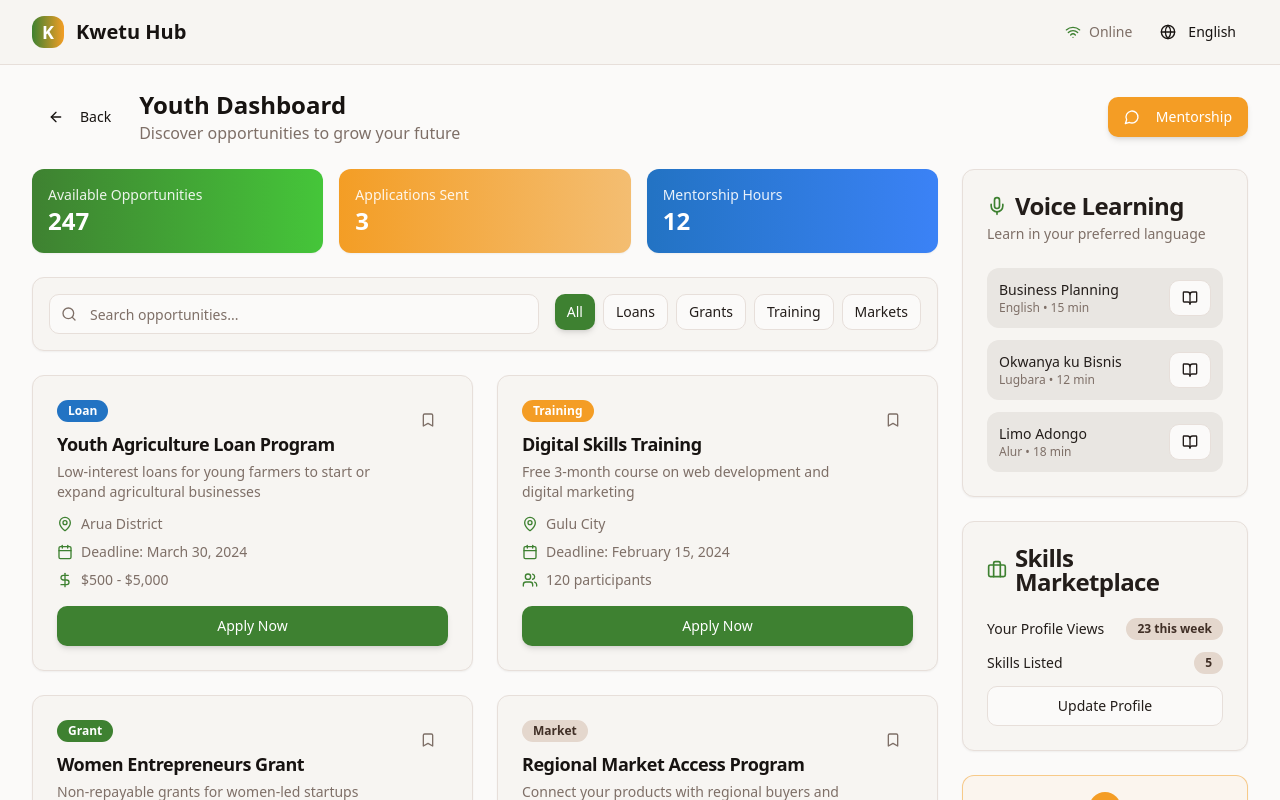
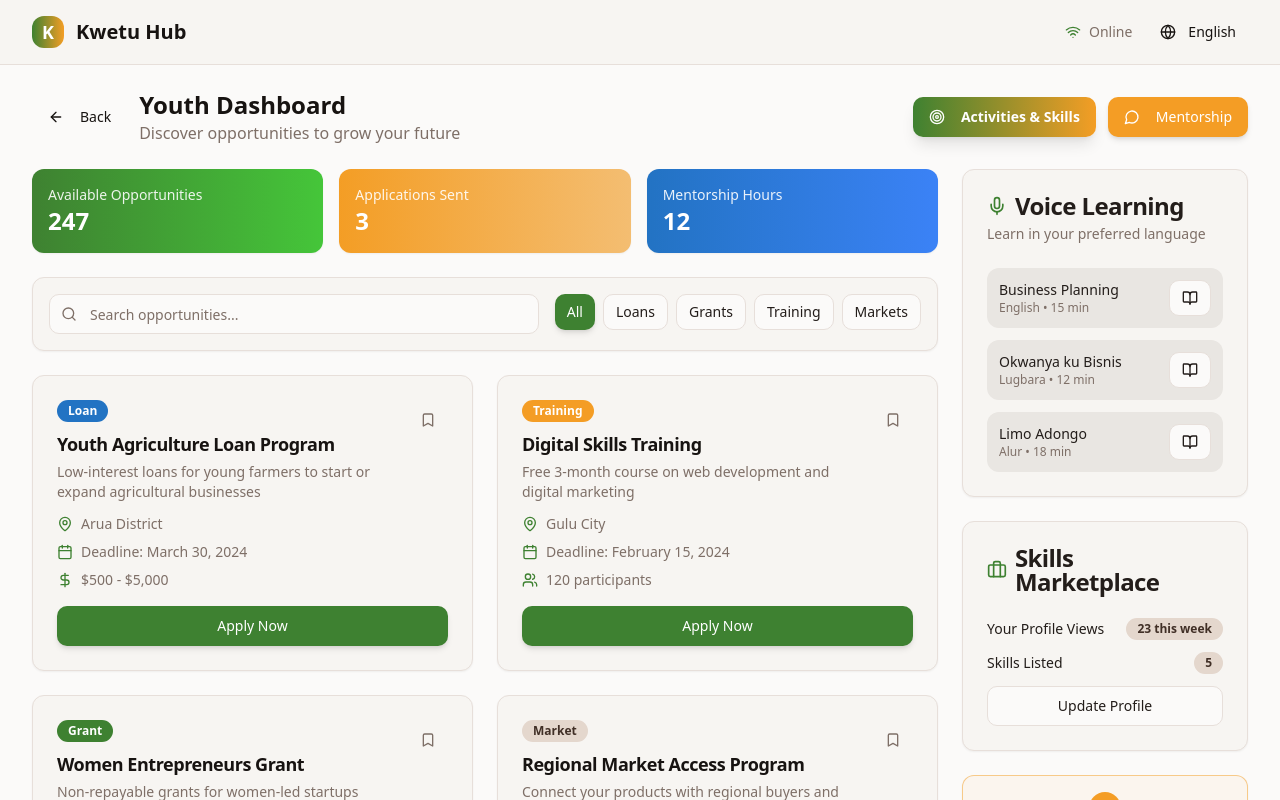
Before and after one commit to AliceMarthaxx/luma-grow-bridge, a React (Vite) app: page /youth in a window 1280 px wide. Shown: the top 800 px of the page. Built offline with nearby package versions, Linux system fonts and the light colour scheme.

Commit message:
Add activities button to Youth page
Add a button to the Youth page that links to a new page displaying various activities and skills.

```diff
--- a/src/pages/YouthDashboard.tsx
+++ b/src/pages/YouthDashboard.tsx
@@ -1,5 +1,5 @@
 import { useState } from "react";
-import { ArrowLeft, Search, Filter, MessageCircle, Mic, BookOpen, Briefcase } from "lucide-react";
+import { ArrowLeft, Search, Filter, MessageCircle, Mic, BookOpen, Briefcase, Target } from "lucide-react";
 import { Button } from "@/components/ui/button";
 import { Input } from "@/components/ui/input";
 import { Card, CardContent, CardDescription, CardHeader, CardTitle } from "@/components/ui/card";
@@ -77,10 +77,16 @@ const YouthDashboard = ({ onBack }: YouthDashboardProps) => {
               <p className="text-muted-foreground">Discover opportunities to grow your future</p>
             </div>
           </div>
-          <Button variant="accent">
-            <MessageCircle className="h-4 w-4 mr-2" />
-            Mentorship
-          </Button>
+          <div className="flex gap-3">
+            <Button variant="hero">
+              <Target className="h-4 w-4 mr-2" />
+              Activities & Skills
+            </Button>
+            <Button variant="accent">
+              <MessageCircle className="h-4 w-4 mr-2" />
+              Mentorship
+            </Button>
+          </div>
         </div>
 
         <div className="grid grid-cols-1 lg:grid-cols-4 gap-6">
```
